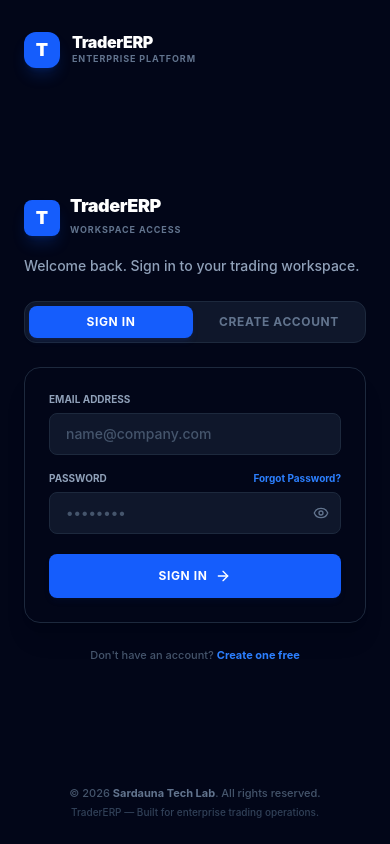
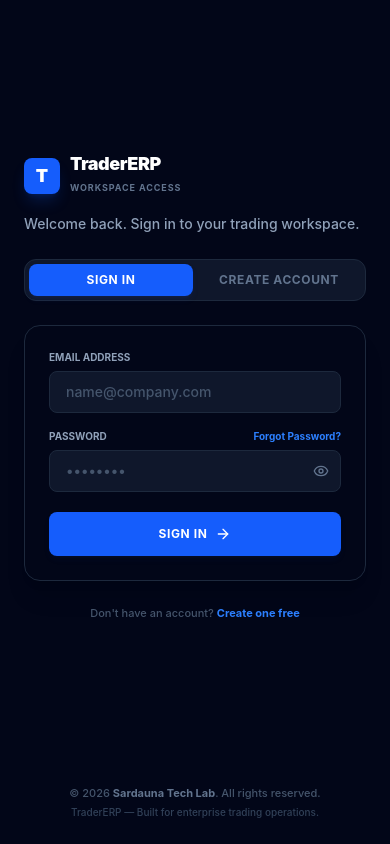
Before and after one commit to Sardaunatechworks/tradererpwebapp, a Next.js app: page /login in a window 390 px wide. Built offline with nearby package versions, Linux system fonts and the light colour scheme.

Commit message:
style: finalize landing page adjustments, remove double headers on mobile login, and update footer

```diff
--- a/src/app/(auth)/layout.tsx
+++ b/src/app/(auth)/layout.tsx
@@ -141,17 +141,6 @@ export default function AuthLayout({
       {/* ─── Right Auth Panel ─── */}
       <div className="flex-1 flex flex-col min-h-screen lg:min-h-0">
 
-        {/* Mobile brand header */}
-        <div className="lg:hidden flex items-center gap-3 px-6 pt-8 pb-4">
-          <div className="w-9 h-9 bg-blue-600 rounded-xl flex items-center justify-center font-black text-lg text-white shadow-lg shadow-blue-600/20">
-            T
-          </div>
-          <div>
-            <span className="font-black text-white text-base tracking-tight leading-none block">TraderERP</span>
-            <span className="text-[9px] text-slate-500 font-bold tracking-widest uppercase block mt-0.5">Enterprise Platform</span>
-          </div>
-        </div>
-
         {/* Auth Form Container */}
         <div className="flex-1 flex items-center justify-center p-6 py-8">
           <div className="w-full max-w-md">
--- a/src/app/page.tsx
+++ b/src/app/page.tsx
@@ -131,7 +131,7 @@ export default async function LandingPage() {
                     href="/login"
                     className="flex items-center justify-center gap-2 bg-slate-900 border border-slate-800 hover:border-slate-700 text-white font-bold text-sm uppercase tracking-wider py-4 px-8 rounded-xl transition-all"
                   >
-                    Employee Log In <ChevronRight className="w-4 h-4" />
+                    Login <ChevronRight className="w-4 h-4" />
                   </Link>
                 </>
               )}
@@ -141,9 +141,6 @@ export default async function LandingPage() {
             <div className="flex items-center gap-6 pt-4 border-t border-slate-900/60">
               <div className="flex items-center gap-1.5 text-xs font-semibold text-slate-500">
                 <ShieldCheck className="w-4 h-4 text-emerald-500" /> Multi-Tenant Isolation
-              </div>
-              <div className="flex items-center gap-1.5 text-xs font-semibold text-slate-500">
-                <Layers className="w-4 h-4 text-indigo-500" /> Offline POS Ready
               </div>
             </div>
           </div>
@@ -158,7 +155,6 @@ export default async function LandingPage() {
                   <span className="w-3 h-3 rounded-full bg-yellow-500/55" />
                   <span className="w-3 h-3 rounded-full bg-green-500/55" />
                 </div>
-                <span className="text-[10px] uppercase font-bold text-slate-500 tracking-wider">Live System Preview</span>
               </div>
 
               {/* Dummy Console UI elements */}
@@ -237,7 +233,7 @@ export default async function LandingPage() {
       {/* Footer */}
       <footer className="border-t border-slate-900/60 py-8 px-6 bg-slate-950">
         <div className="max-w-6xl mx-auto flex flex-col md:flex-row items-center justify-between gap-4 text-xs text-slate-600 font-semibold uppercase tracking-wider">
-          <span>&copy; {new Date().getFullYear()} TraderERP Inc. All rights reserved.</span>
+          <span>Copyright 2026 TraderERP Sardauna Tech Lab Ltd, All Rights Reseved.</span>
           <div className="flex gap-4">
             <span className="hover:text-slate-400 cursor-default">Privacy</span>
             <span className="hover:text-slate-400 cursor-default">Terms</span>
```
